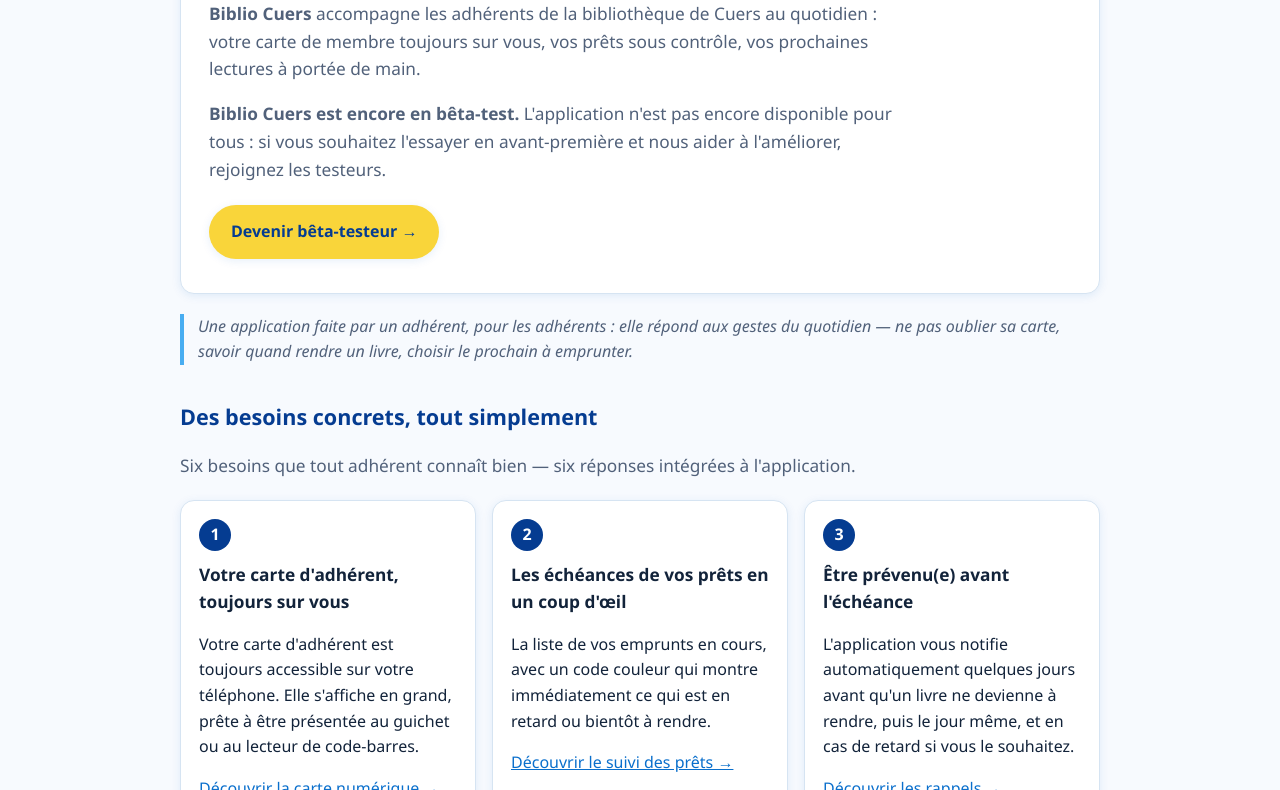
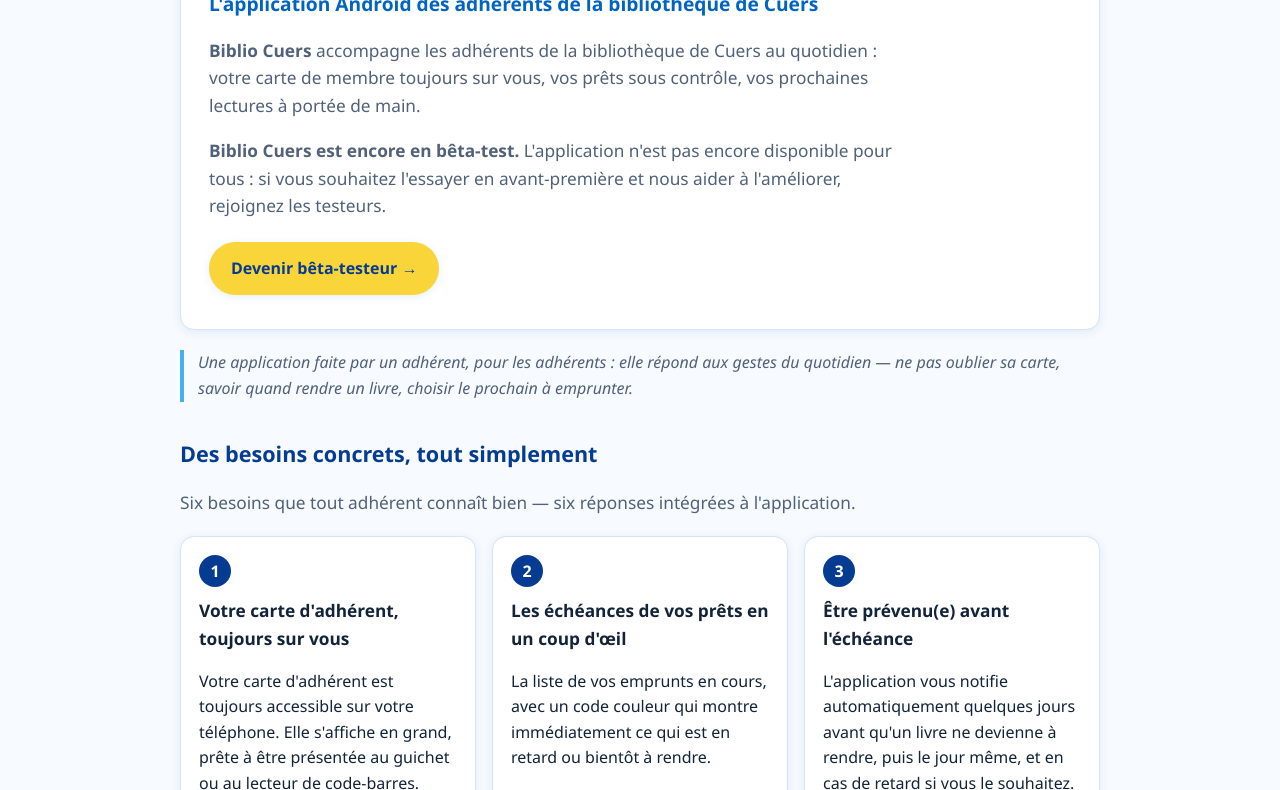
Before and after one commit to lewisnclarkexploration/BiblioCuersWeb, a plain HTML site: page docs/index.html in a window 1280 px wide. Shown: the part 257-1047 px from the top of the page. Drawn offline with Linux system fonts and the light colour scheme.

Commit message:
preparing google search console

```diff
--- a/docs/assets/style.css
+++ b/docs/assets/style.css
@@ -184,6 +184,13 @@ a { color: var(--brand-700); }
 
 .hero h1 { color: var(--brand-800); margin-top: 0; }
 
+.sous-titre {
+  font-size: 1.2rem;
+  color: var(--brand-800);
+  font-weight: 600;
+  margin: 0 0 14px;
+}
+
 .hero-beta > :last-child { margin-bottom: 0; }
 
 .quote {
--- a/docs/index.html
+++ b/docs/index.html
@@ -42,6 +42,9 @@
 
   <section class="hero">
     <h1>Votre bibliothèque, dans votre poche</h1>
+    <p class="sous-titre">
+      L'application Android des adhérents de la bibliothèque de Cuers
+    </p>
     <p class="lead">
       <strong>Biblio Cuers</strong> accompagne les adhérents de la bibliothèque de Cuers au quotidien :
       votre carte de membre toujours sur vous, vos prêts sous contrôle, vos prochaines lectures à portée de main.
```
Also changed, not shown: docs/beta.html (+7 -7 lines).
